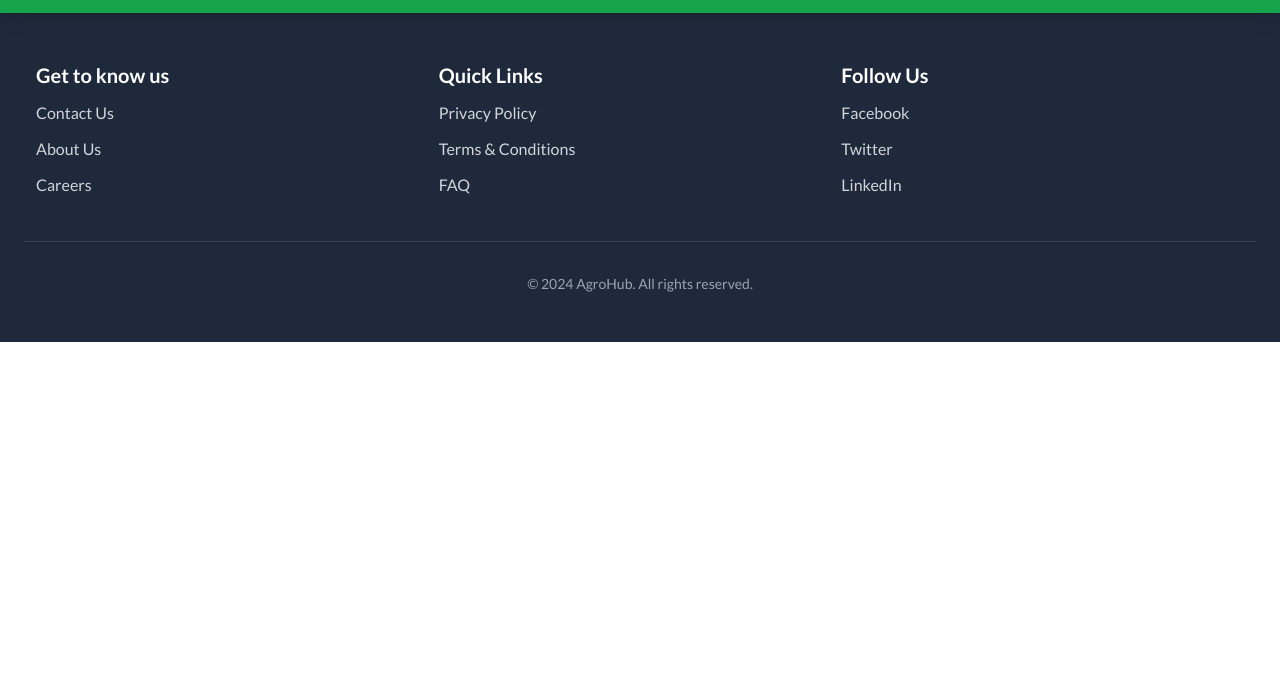
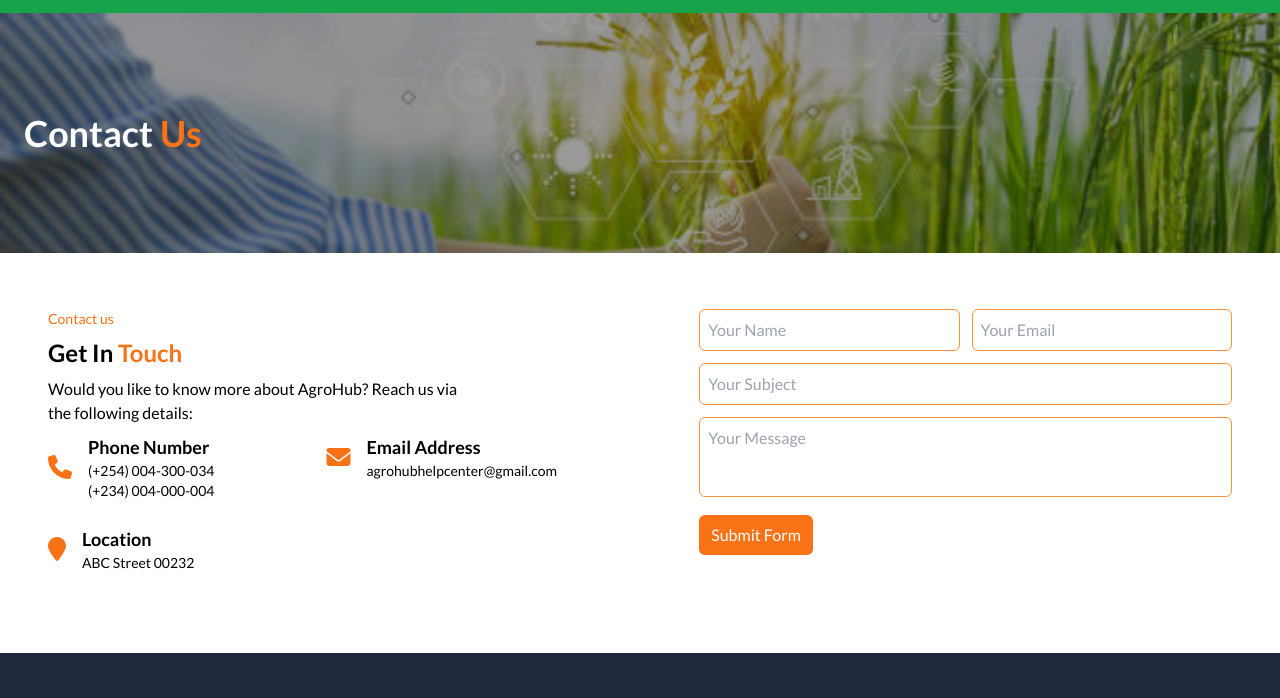
Before and after one commit to Giathi-Daniel/AgroHub, a website: page Fronted/contact-us.html in a window 1280 px wide. Shown: the part 59-757 px from the top of the page. Drawn offline with nearby package versions, Linux system fonts and the light colour scheme.

Commit message:
create contact-us page

```diff
--- a/Fronted/contact-us.html
+++ b/Fronted/contact-us.html
@@ -90,6 +90,114 @@
       </div>
     </header>
 
+    <!-- ========== HERO ========== -->
+    <section
+      class="relative bg-cover h-[15rem] bg-center bg-[url('./images/contact-us.png')]"
+    >
+      <div class="absolute inset-0 bg-black bg-opacity-40 z-10"></div>
+
+      <div
+        class="relative z-20 text-white flex justify-start items-center h-full px-6"
+      >
+        <h1 class="text-3xl md:text-4xl font-bold">
+          Contact <span class="text-orange-500">Us</span>
+        </h1>
+      </div>
+    </section>
+
+    <!-- Main -->
+    <main class="mt-6 mb-12">
+      <!-- ========== FORM FILL ========== -->
+      <section
+        class="flex flex-wrap justify-between items-start mx-auto gap-12 px-12 py-8"
+      >
+        <!-- Contact Info -->
+        <div
+          class="flex flex-col justify-start items-start gap-2 w-full lg:w-[45%]"
+        >
+          <h4 class="text-sm text-orange-500">Contact us</h4>
+          <h1 class="text-black font-bold text-2xl">
+            Get In <span class="text-orange-500">Touch</span>
+          </h1>
+          <p class="text-md w-[80%]">
+            Would you like to know more about AgroHub? Reach us via the
+            following details:
+          </p>
+
+          <!-- Contact Details -->
+          <div
+            class="grid grid-cols-1 md:grid-cols-2 justify-start items-start gap-6 w-full"
+          >
+            <!-- Phone Number -->
+            <div class="flex justify-start items-center gap-4">
+              <i class="fa-solid fa-phone text-2xl text-orange-500"></i>
+              <div>
+                <h1 class="text-lg font-bold">Phone Number</h1>
+                <p class="text-sm">(+254) 004-300-034</p>
+                <p class="text-sm">(+234) 004-000-004</p>
+              </div>
+            </div>
+
+            <!-- Email Address -->
+            <div class="flex justify-start items-center gap-4">
+              <i class="fa-solid fa-envelope text-2xl text-orange-500"></i>
+              <div>
+                <h1 class="text-lg font-bold">Email Address</h1>
+                <p class="text-sm">agrohubhelpcenter@gmail.com</p>
+              </div>
+            </div>
+
+            <!-- Location -->
+            <div class="flex justify-start items-center gap-4">
+              <i class="fa-solid fa-map-marker text-2xl text-orange-500"></i>
+              <div>
+                <h1 class="text-lg font-bold">Location</h1>
+                <p class="text-sm">ABC Street 00232</p>
+              </div>
+            </div>
+          </div>
+        </div>
+
+        <!-- Form -->
+        <form action="mailto:agrohub.com" class="w-full lg:w-[45%] space-y-3">
+          <div class="grid grid-cols-1 lg:grid-cols-2 gap-3">
+            <input
+              type="text"
+              name="name"
+              id="name"
+              placeholder="Your Name"
+              class="border border-orange-400 bg-white rounded-md px-2 py-2 text-md focus:border-orange-500 text-gray-400"
+            />
+            <input
+              type="email"
+              name="email"
+              id="email"
+              placeholder="Your Email"
+              class="border bg-white rounded-md px-2 py-2 text-md border-orange-400 focus:border-orange-500 text-gray-400"
+            />
+          </div>
+          <input
+            type="text"
+            name="subject"
+            id="subject"
+            placeholder="Your Subject"
+            class="w-full border bg-white rounded-md px-2 py-2 text-md border-orange-400 focus:border-orange-500 text-gray-400"
+          />
+          <textarea
+            name="message"
+            id="message"
+            placeholder="Your Message"
+            class="resize-none w-full border bg-white h-20 rounded-md px-2 py-2 text-md border-orange-400 focus:border-orange-500 text-gray-400"
+          ></textarea>
+          <input
+            type="submit"
+            value="Submit Form"
+            class="bg-orange-500 text-white rounded-md flex items-center justify-center w-auto px-3 py-2 cursor-pointer hover:scale-110 transition duration-150 ease-in"
+          />
+        </form>
+      </section>
+    </main>
+
     <!-- ========== FOOTER ========== -->
     <footer class="bg-slate-800 text-white py-12">
       <div class="container px-6 md:px-6">
```
Also changed, not shown: Fronted/images/contact-us.png (added).
